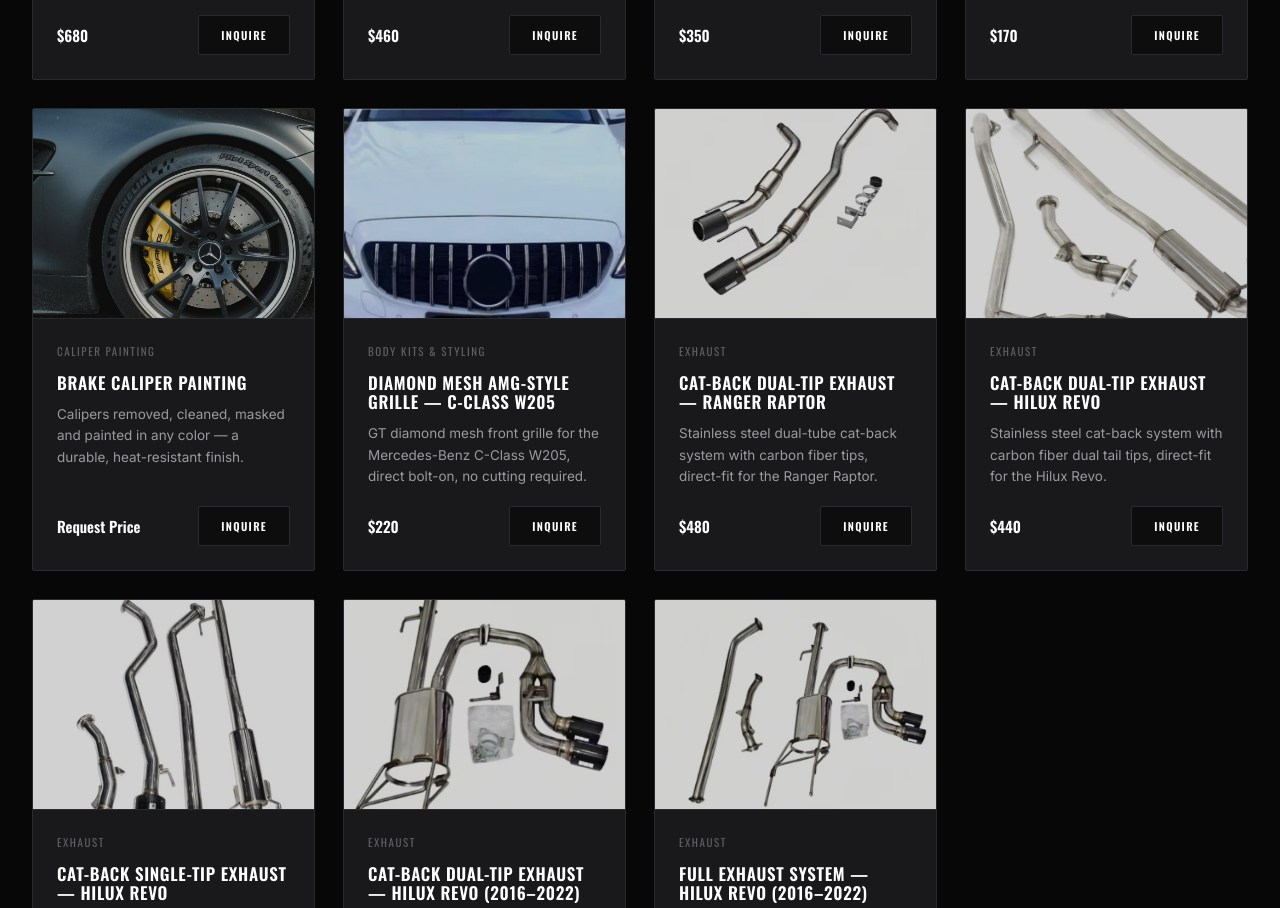
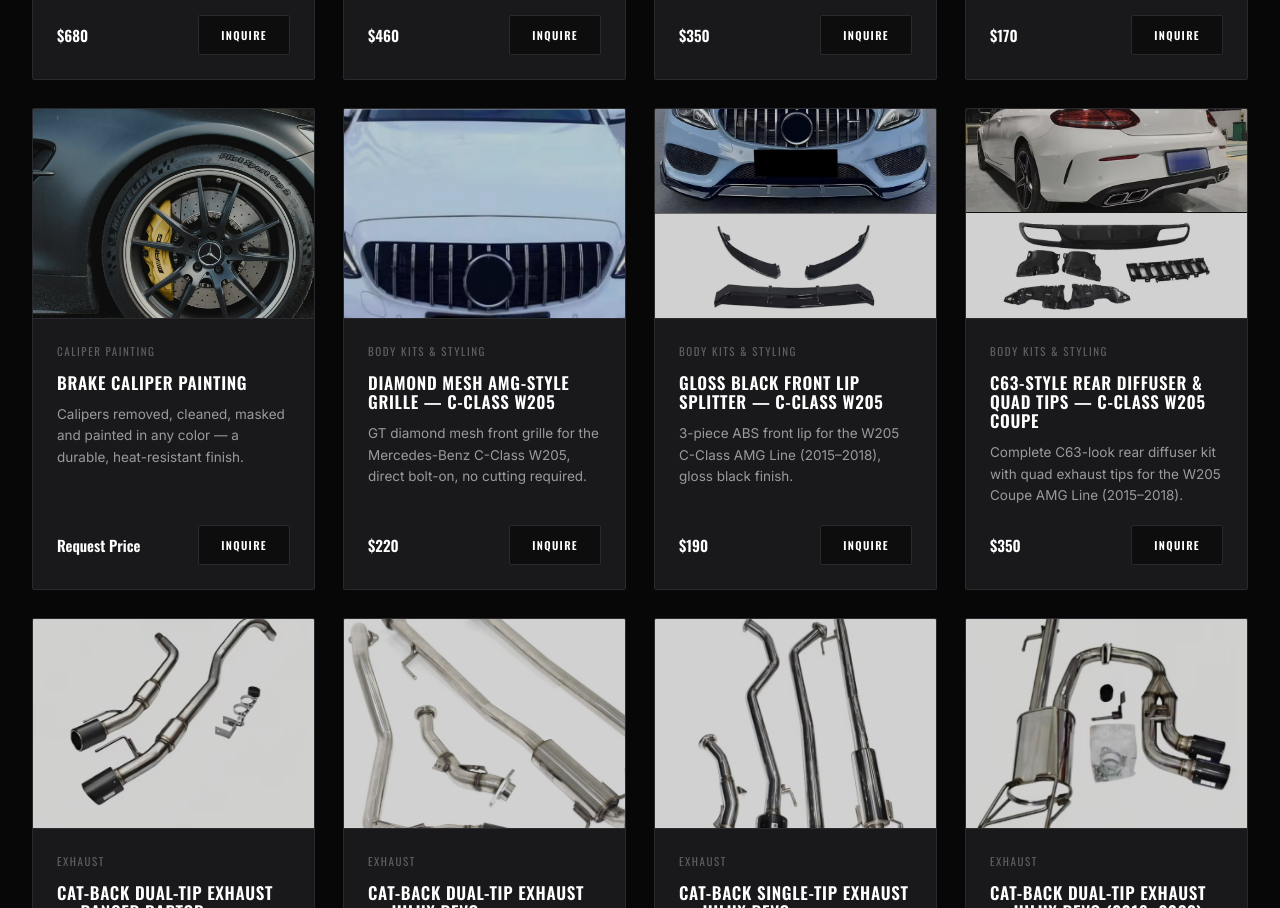
Before and after one commit to hamayoun313/motive-customs, a plain HTML site: page shop.html in a window 1280 px wide. Shown: the part 1290-2198 px from the top of the page. Drawn offline with nearby package versions, Linux system fonts and the light colour scheme.

Commit message:
Add W205 front lip splitter ($190) and C63-style rear diffuser ($350)
Co-Authored-By: Claude Opus 5.5 <noreply@anthropic.com>

```diff
--- a/shop.html
+++ b/shop.html
@@ -156,6 +156,39 @@
           <div class="product-footer">
             <span class="product-price">$220</span>
             <button class="btn btn-sm btn-dark" data-quote-product="Diamond Mesh AMG-Style Grille - C-Class W205">Inquire</button>
+          </div>
+        </div>
+      </div>
+
+      <div class="product-card reveal" data-category="body-kits"
+        data-detail="Three-piece front lip splitter for the Mercedes-Benz C-Class W205 (2015–2018) with the AMG Line / Sport front bumper. Two corner splitters and a centre blade, moulded from tough ABS plastic in a deep gloss black finish. It fits along the underside of the factory front bumper, giving the car a lower, wider stance and a sharper AMG look. Suits the AMG Line / Sport bumper only, not the base bumper or C63. Supplied and installed.">
+        <div class="product-media">
+          <img src="images/stock/splitter-w205.jpg" alt="Gloss black three-piece front lip splitter fitted to a Mercedes-Benz C-Class W205, with the three parts shown below">
+        </div>
+        <div class="product-body">
+          <div class="product-cat">Body Kits &amp; Styling</div>
+          <h3>Gloss Black Front Lip Splitter — C-Class W205</h3>
+          <p>3-piece ABS front lip for the W205 C-Class AMG Line (2015–2018), gloss black finish.</p>
+          <div class="product-footer">
+            <span class="product-price">$190</span>
+            <button class="btn btn-sm btn-dark" data-quote-product="Gloss Black Front Lip Splitter - C-Class W205">Inquire</button>
+          </div>
+        </div>
+      </div>
+
+      <div class="product-card reveal" data-category="body-kits"
+        data-detail="C63-style rear diffuser with quad exhaust tips for the Mercedes-Benz C-Class W205 Coupe (2015–2018) with the AMG Line / Sport rear bumper. The kit includes the diffuser panel, two exhaust tip surrounds, the centre slat insert and the mounting brackets, all made from durable plastic. It replaces the factory lower valance for the aggressive C63 AMG rear look. Choose black trim with black tips, or silver trim with silver tips. Supplied and installed."
+        data-variants='[{"label":"Black Trim · Black Tips"},{"label":"Silver Trim · Silver Tips"}]'>
+        <div class="product-media">
+          <img src="images/stock/diffuser-c63-w205.jpg" alt="C63-style rear diffuser with quad exhaust tips fitted to a white Mercedes-Benz C-Class W205 Coupe, with the kit parts shown below">
+        </div>
+        <div class="product-body">
+          <div class="product-cat">Body Kits &amp; Styling</div>
+          <h3>C63-Style Rear Diffuser &amp; Quad Tips — C-Class W205 Coupe</h3>
+          <p>Complete C63-look rear diffuser kit with quad exhaust tips for the W205 Coupe AMG Line (2015–2018).</p>
+          <div class="product-footer">
+            <span class="product-price">$350</span>
+            <button class="btn btn-sm btn-dark" data-quote-product="C63-Style Rear Diffuser &amp; Quad Tips - C-Class W205 Coupe">Inquire</button>
           </div>
         </div>
       </div>
```
Also changed, not shown: images/stock/diffuser-c63-w205.jpg (added), images/stock/splitter-w205-studio.jpg (added), images/stock/splitter-w205.jpg (added).
